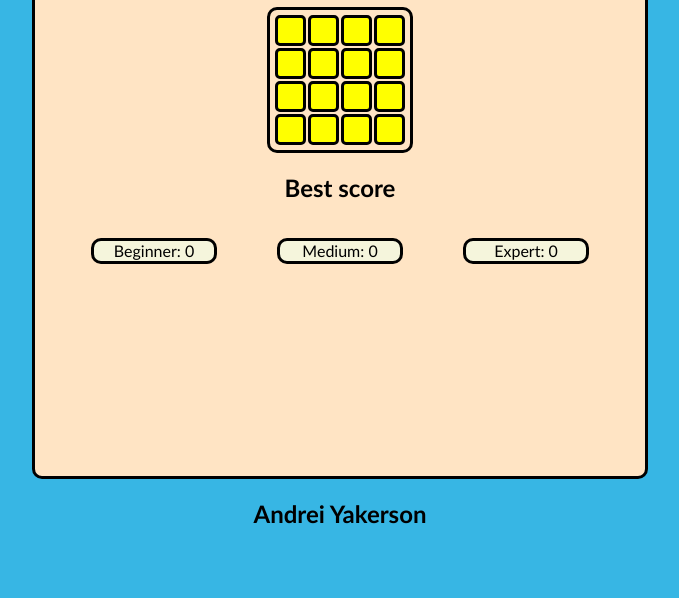
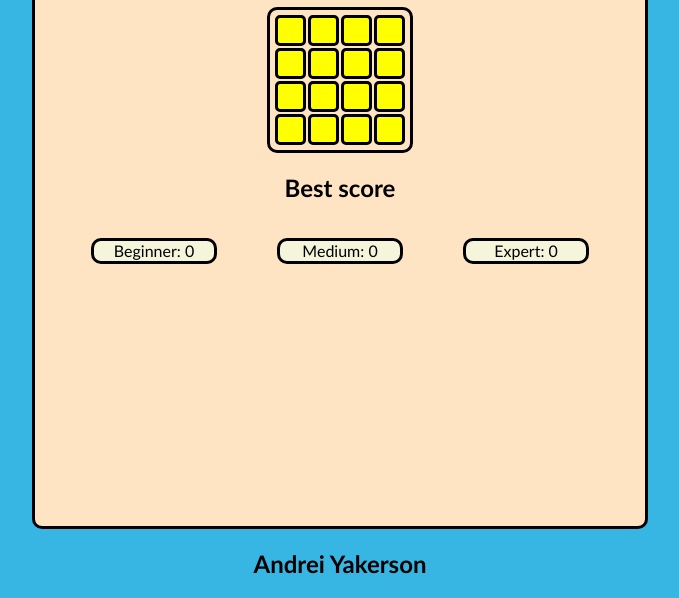
Before and after one commit to AndreiYakerson/MineSweeper, a plain HTML site: page index.html in a window 1280 px wide. Shown: the part 345-943 px from the top of the page, without its empty margins (300-979 px from the left). Before the commit the page ends 893 px from the top, so only its background shows below. Drawn offline with Linux system fonts and the light colour scheme.

Commit message:
Fixed UI

```diff
--- a/css/dark.css
+++ b/css/dark.css
@@ -17,7 +17,7 @@ h2 {
     background-color: BLACK;
     padding: 5px;
     width: 600px;
-    height: 800px;
+    height: 850px;
     margin-left: auto;
     margin-right: auto;
     border-radius: 10px;
--- a/css/style.css
+++ b/css/style.css
@@ -11,7 +11,7 @@ h1, h2 {
     background-color: bisque;
     padding: 5px;
     width: 600px;
-    height: 800px;
+    height: 850px;
     margin-left: auto;
     margin-right: auto;
     border-radius: 10px;
```
